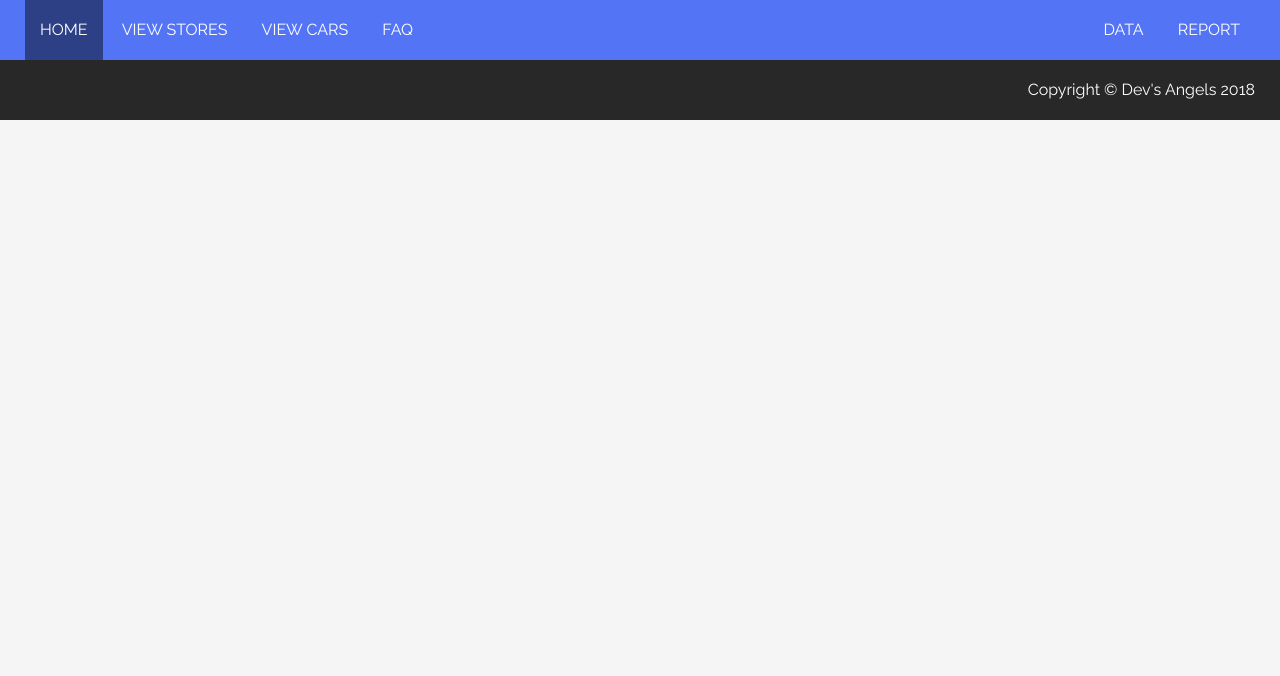
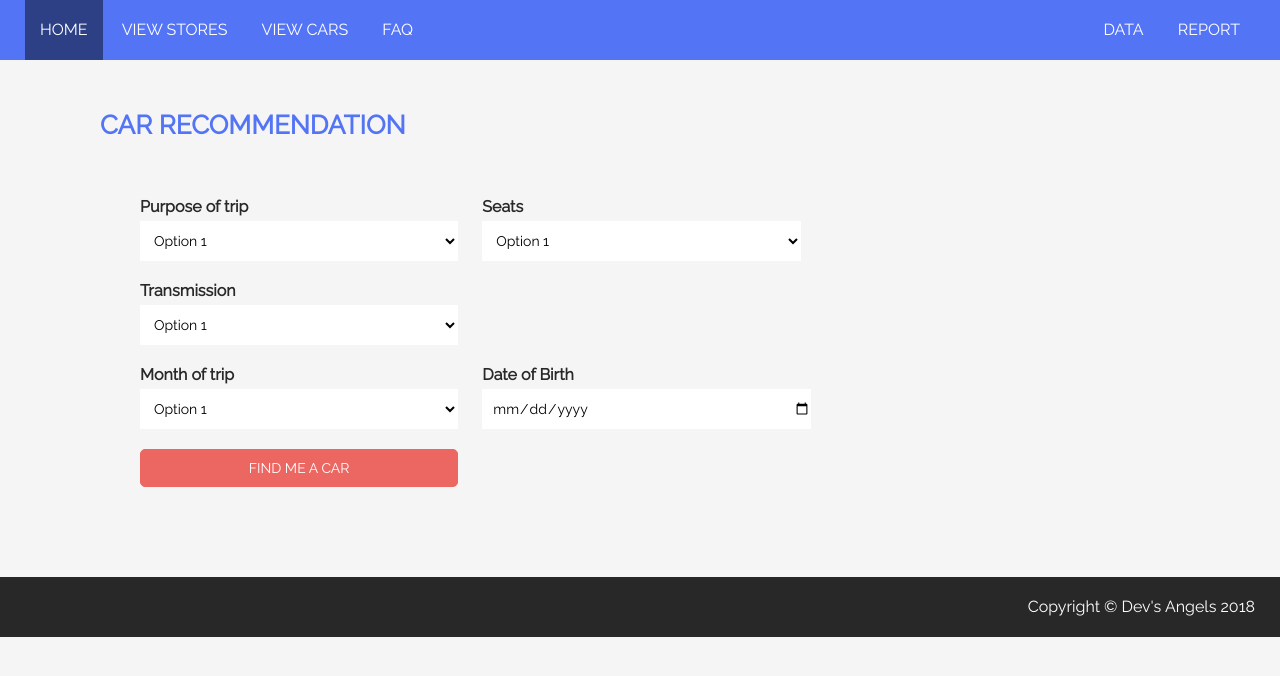
Before and after one commit to aliceHendicott/DjangoWebsite-CarRentalCompany, a Django app: page /cars/recommend_me/ in a window 1280 px wide. Shown: the part 60-736 px from the top of the page. Run offline with Django 3.2, Linux system fonts and the light colour scheme; some libraries are stand-ins or nearby versions.

Commit message:
Recommend page

```diff
--- a/CRC/CarRentalCompany/templates/CarRentalCompany/Includes/header.html
+++ b/CRC/CarRentalCompany/templates/CarRentalCompany/Includes/header.html
@@ -1,5 +1,5 @@
     <div id="header">
-        <a id="recommend-button" class="button" href="#">Recommend me a car</a>
+        <a id="recommend-button" class="button" href="/cars/recommend_me">Recommend me a car</a>
         <div id="header-right">
             <form id="log-in">
                 <input type="text" placeholder="Username">
--- a/CRC/CarRentalCompany/templates/CarRentalCompany/car_recommend.html
+++ b/CRC/CarRentalCompany/templates/CarRentalCompany/car_recommend.html
@@ -11,6 +11,52 @@ CRC Car Recommendation
 
 <!-- Content goes here -->
 {% block content %}
+
+    <div id="content">
+    <h1>Car Recommendation</h1>
+    <form id="recommend">
+        <div>
+            <label for="purpose">Purpose of trip</label><br>
+            <select name="purpose">
+                <option name="purpose" value="option 1">Option 1</option>
+                <option name="purpose" value="option 2">Option 2</option>
+                <option name="purpose" value="option 3">Option 3</option>
+            </select>
+        </div>
+        <div>
+            <label for="seats">Seats</label><br>
+            <select name="seats">
+                <option name="seats" value="option 1">Option 1</option>
+                <option name="seats" value="option 2">Option 2</option>
+                <option name="seats" value="option 3">Option 3</option>
+            </select>
+        </div>
+        <div>
+            <label for="transmission">Transmission</label><br>
+            <select name="transmission">
+                <option name="transmission" value="option 1">Option 1</option>
+                <option name="transmission" value="option 2">Option 2</option>
+                <option name="transmission" value="option 3">Option 3</option>
+            </select>
+        </div><br>
+        <div>
+            <label for="purpose">Month of trip</label><br>
+            <select name="purpose">
+                <option name="purpose" value="option 1">Option 1</option>
+                <option name="purpose" value="option 2">Option 2</option>
+                <option name="purpose" value="option 3">Option 3</option>
+            </select>
+        </div>
+        <div>
+            <label for="birthday">Date of Birth</label><br>
+            <input type="date" name="birthday"></input>
+        </div>
+        <div>
+            <input type="submit" class="button" value="Find me a car"></input>
+        </div>
+    </form>
+    </div>
+
 {% endblock %}
 
 <!-- Extra javascript goes here -->
```
